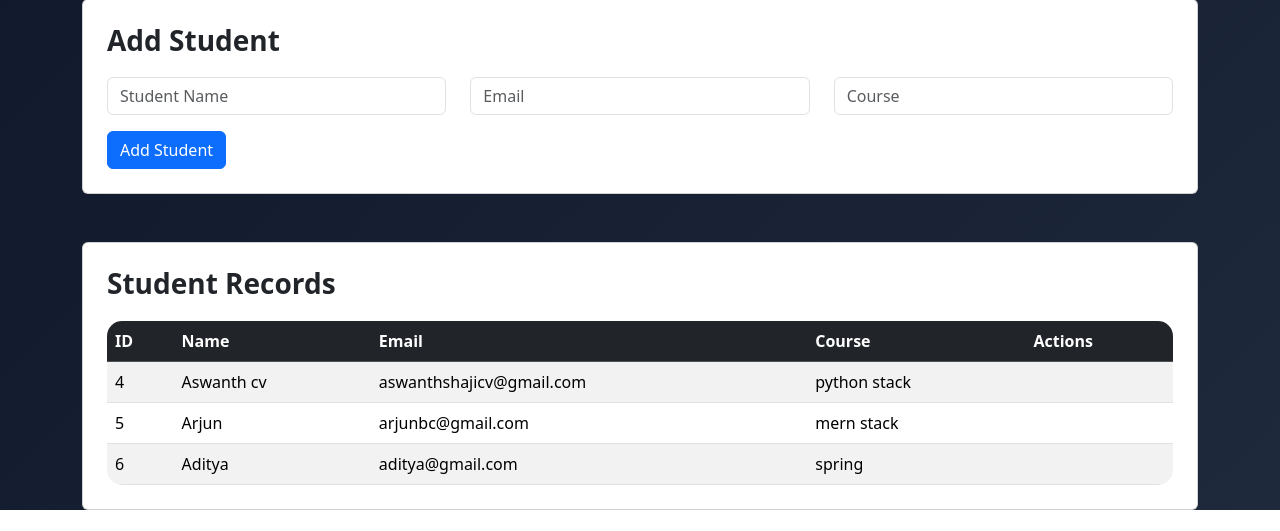
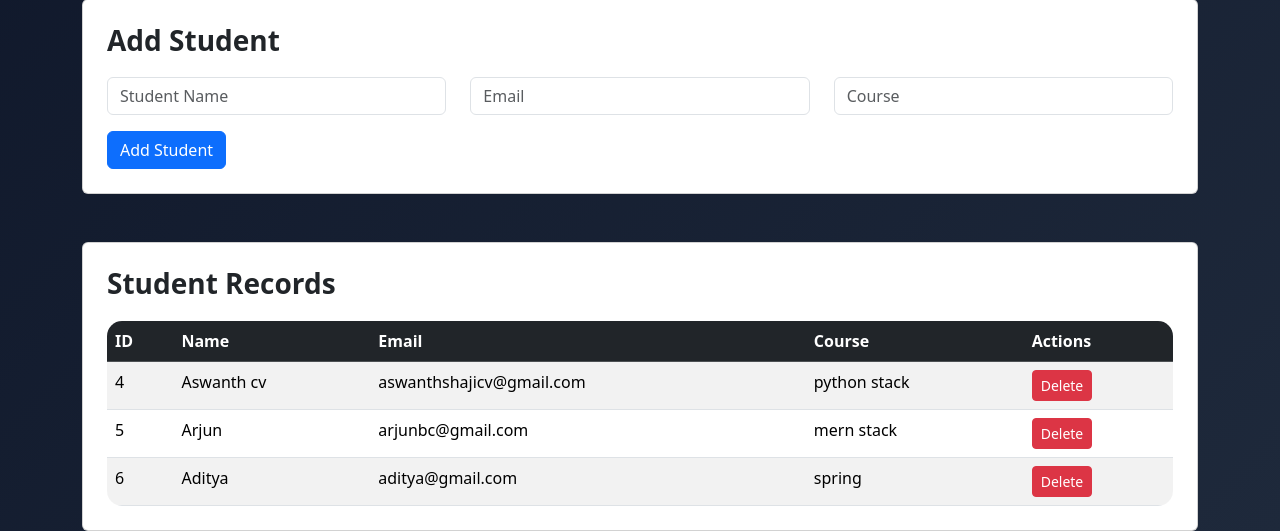
Before and after one commit to Aswanthcv/django_stundent_management, a Django app: page / in a window 1280 px wide. Shown: the part 291-822 px from the top of the page. Before the commit the page ends 801 px from the top, so only its background shows below. Run offline with Django 5.2, Linux system fonts and the light colour scheme; data comes from the database, SQL or seed files in the repository; both versions use the stored data as it was after the commit.

Commit message:
delete student

```diff
--- a/student/urls.py
+++ b/student/urls.py
@@ -3,4 +3,5 @@ from . import views
 
 urlpatterns = [
     path('',views.home, name='home'),
+    path('deleteStudent/<int:id>/',views.delete_student,name='deleteStudent'),
 ]
--- a/templates/home.html
+++ b/templates/home.html
@@ -83,9 +83,10 @@
                         <td>{{ student.course }}</td>
 
                         <td>
-
-
-
+                            <a href="{% url 'deleteStudent' student.id %}"
+                               class="btn btn-danger btn-sm">
+                                Delete
+                            </a>
                         </td>
 
                     </tr>
```
Also changed, not shown: db.sqlite3.
